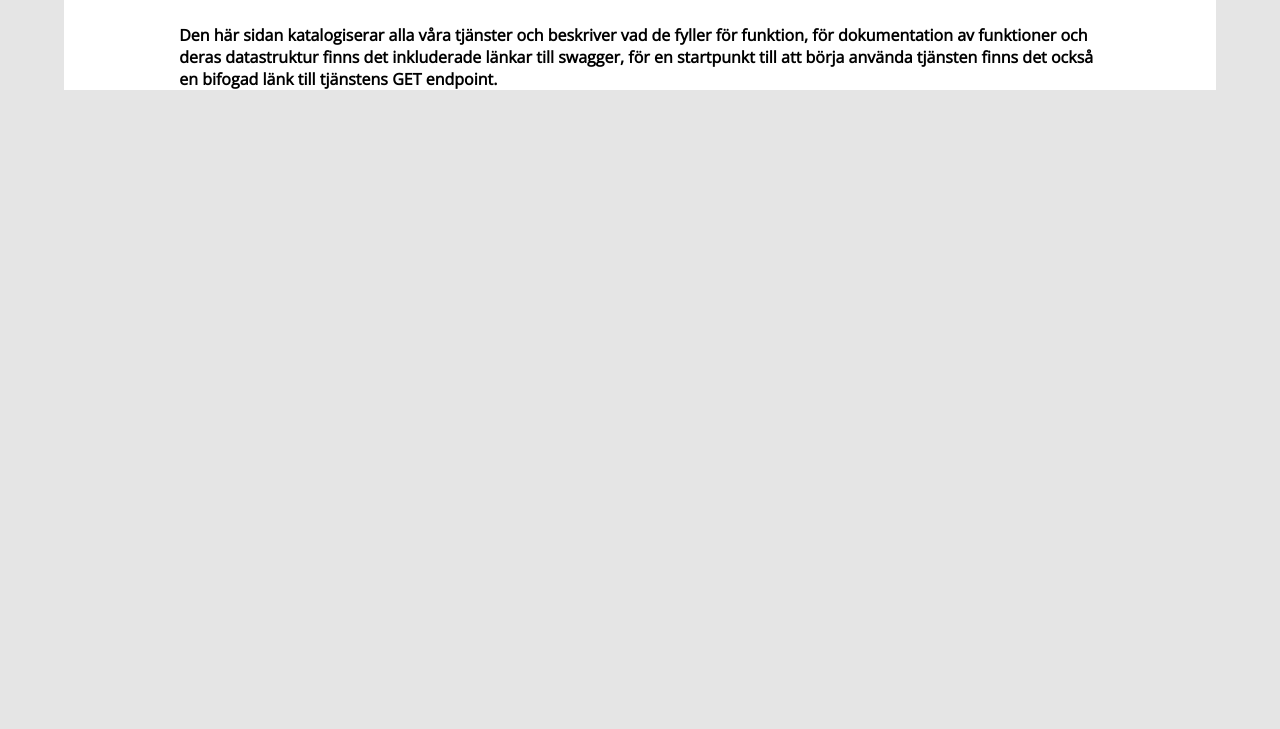
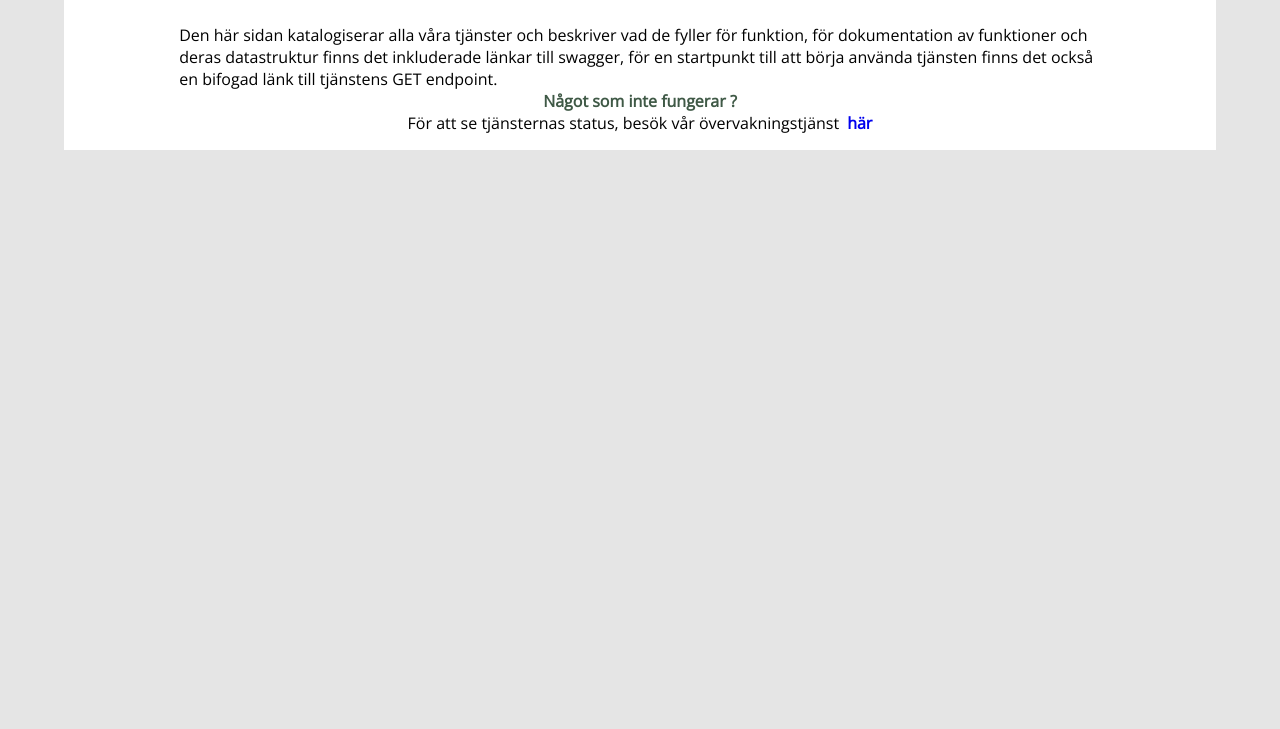
Before and after one commit to VERTIGOJACK/SOS100-SOA-Service-Registry, a plain HTML site: page index.html in a window 1280 px wide. Shown: the part 71-800 px from the top of the page. Drawn offline with nearby package versions, Linux system fonts and the light colour scheme; no server answers.

Commit message:
added monitoring service section

```diff
--- a/index.html
+++ b/index.html
@@ -20,9 +20,6 @@
           länk till tjänstens GET endpoint.
         </p>
       </section>
-      <section class="status-container">
-        <!-- TODO: information om övervakningstjänsten + länk -->
-      </section>
       <section class="groups-container">
         <!-- TODO: information om vilka grupper som finns, och vilka studenter som ingår i grupperna -->
       </section>
@@ -30,6 +27,19 @@
         <!-- TODO: put service type next to service name -->
         <!-- gets content from api -->
       </section>
+      <section class="status-container">
+        <h1>Något som inte fungerar ?</h1>
+        <p>
+          För att se tjänsternas status, besök vår övervakningstjänst
+          <a
+            href="https://informatik3.ei.hv.se/frisk/Monitoring"
+            target="_blank"
+            >här</a
+          >
+        </p>
+        <!-- TODO: information om övervakningstjänsten + länk -->
+      </section>
+
       <section id="content">
         <!-- gets content from api -->
       </section>
--- a/style.css
+++ b/style.css
@@ -40,6 +40,10 @@ h1 {
 p,
 a {
   font-size: 2vmin;
+}
+
+p {
+  font-weight: 100;
 }
 
 /* tables */
@@ -110,10 +114,35 @@ tr:nth-of-type(2n) td {
   font-size: 2vmin;
 }
 
+/* tjänst tabell */
 #index-container {
   display: flex;
   justify-content: center;
 }
+/* monitoringtjänst */
+.status-container {
+  display: flex;
+  flex-direction: column;
+  justify-content: center;
+  margin-bottom: 2vmin;
+}
+
+.status-container * {
+  margin: 0;
+  display: flex;
+  justify-content: center;
+}
+
+.status-container h1 {
+  font-size: medium;
+}
+
+.status-container a {
+  margin-left: 1vmin;
+  display: flex;
+  justify-content: center;
+}
+
 /* service */
 .service p,
 h3,
@@ -130,7 +159,6 @@ a {
 .service > p {
   font-size: 2vmin;
   max-width: 60%;
-
 }
 
 .service a {
```
